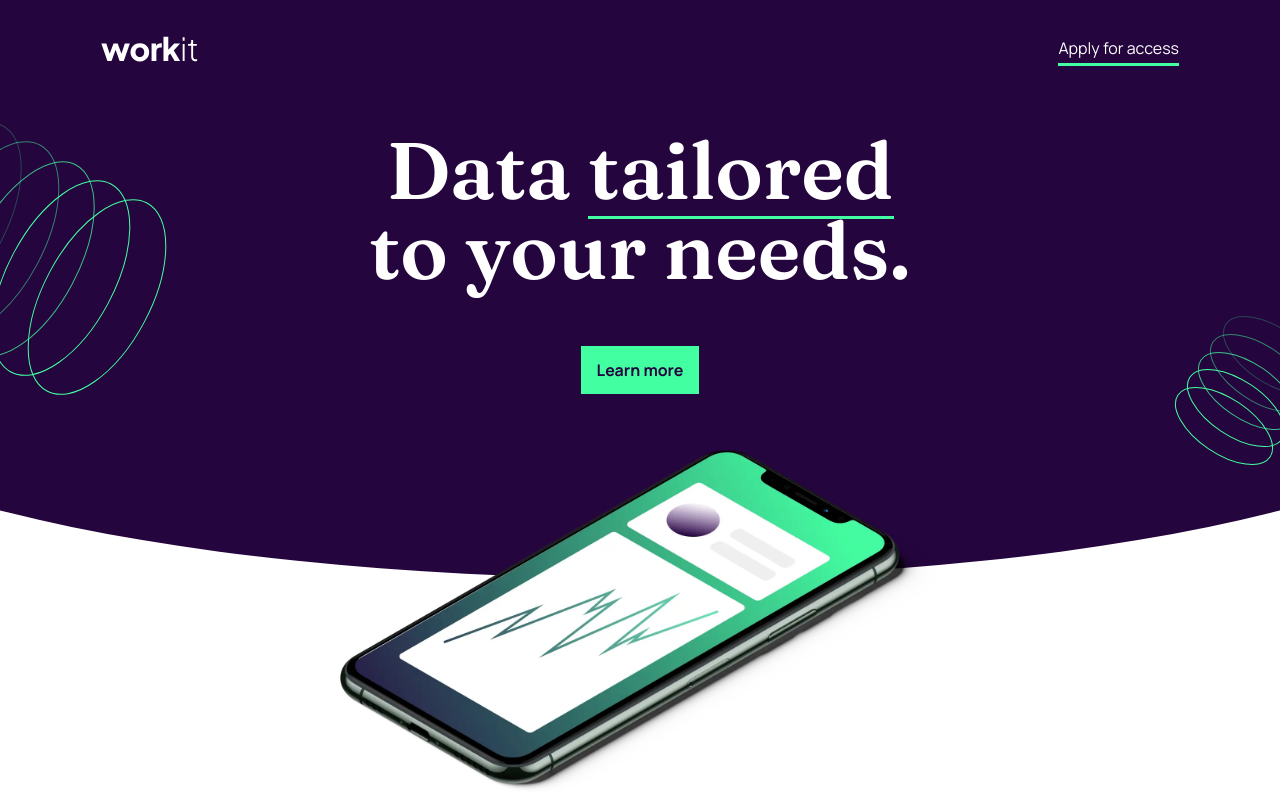
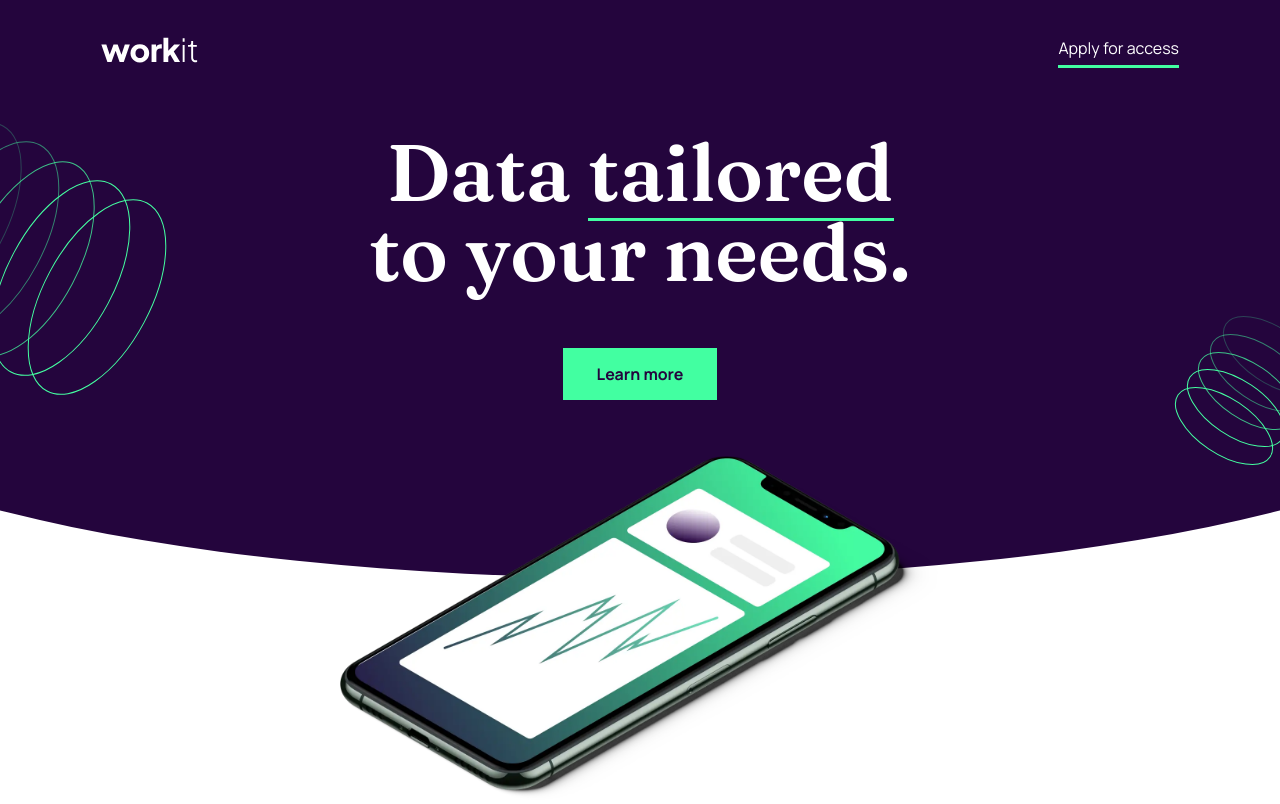
Before and after one commit to fullsnackdevj/workit-landing-page, a plain HTML site: page index.html in a window 1280 px wide. Shown: the top 804 px of the page. Drawn offline with Linux system fonts and the light colour scheme.

Commit message:
added finishing touches on button hover

```diff
--- a/index.html
+++ b/index.html
@@ -52,7 +52,7 @@
 
           <div class="hero-section">
             <h1>Data <span>tailored</span> to your needs.</h1>
-            <a class="btn">Learn more</a>
+            <button class="btn">Learn more</button>
             <img
               src="./assets/images/image-hero.webp"
               alt="image of a phone in isometric view"
@@ -127,7 +127,7 @@
                 company. Apply for access below and I’ll be in touch to schedule a
                 call.
               </p>
-              <a class="btn">Apply for access</a>
+              <button class="btn">Apply for access</button>
 
               <div class="bg-pattern-3">
                 <img src="./assets/images/bg-pattern-3.svg" alt="">
--- a/style.css
+++ b/style.css
@@ -157,6 +157,8 @@ a {
   color: var(--clr-nt-white);
   text-decoration: none; /* Remove default underline */
   position: relative; /* Required for absolute positioning */
+  padding-bottom: 4px; /* Add padding to create space between text and underline */
+  transition: color 0.3s; /* Add transition for color */
 }
 
 a::after {
@@ -168,25 +170,34 @@ a::after {
   height: 3px; /* Adjust thickness of the underline */
   background-color: var(--clr-pr-lightGreen); /* Color of the underline */
   display: block;
+  transition: height 0.3s; /* Add transition for height */
 }
 
 a:hover::after {
-  height: 2px; /* Example: Increase thickness on hover */
+  height: 3px; /* Example: Increase thickness on hover */
 }
 
-/* Adjust padding to create space between text and underline */
-a {
-  padding-bottom: 2px; /* Add padding to create space between text and underline */
+a:hover {
+  color: var(--clr-pr-lightGreen);
 }
 
 .btn {
   background-color: var(--clr-pr-lightGreen);
+  border: 2px solid transparent; /* Set initial transparent border */
   color: var(--clr-pr-darkBlue);
-  padding: 8px 16px;
+  padding: 12px 32px;
   text-align: center;
-
   font-family: var(--ff-manrope);
   font-weight: bolder;
+  transition: background-color 0.3s, border-color 0.3s, color 0.3s; /* Add transition for background, border, and color */
+}
+
+.btn:hover {
+  color: var(--clr-pr-lightGreen);
+  border: 2px solid var(--clr-pr-lightGreen);
+  background-color: transparent;
+  outline: 0;
+  cursor: pointer;
 }
 
 header {
@@ -285,42 +296,6 @@ header::after {
     }
   }
 }
-/*
-.call-to-action {
-  display: flex;
-  justify-content: space-between;
-  margin: 0 auto;
-  max-width: 1110px;
-}
-
-.founder {
-  z-index: -1;
-  max-width: 477px;
-}
-
-.details {
-  max-width: 730px;
-  z-index: 1;
-  display: flex;
-  flex-direction: column;
-  gap: 1rem;
-  align-items: center;
-  justify-content: center;
-  text-align: center;
-  background-color: var(--clr-pr-darkBlue);
-  padding: 1.5rem;
-  color: var(--clr-nt-white);
-  margin: 1rem;
-
-  & h2 {
-    color: var(--clr-nt-white);
-    font-size: var(--fs-sm);
-  }
-
-  & p {
-    color: var(--clr-nt-white);
-  }
-} */
 
 .call-to-action {
   display: flex;
```
